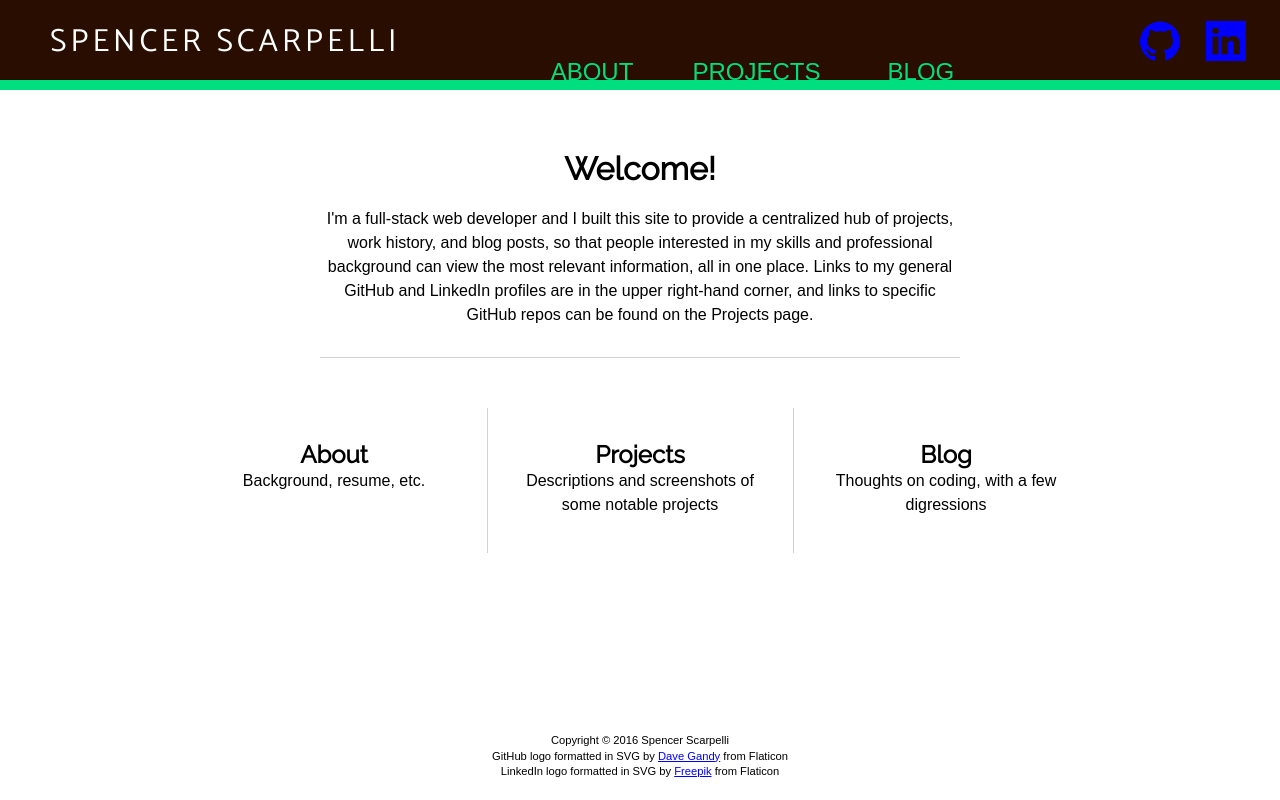
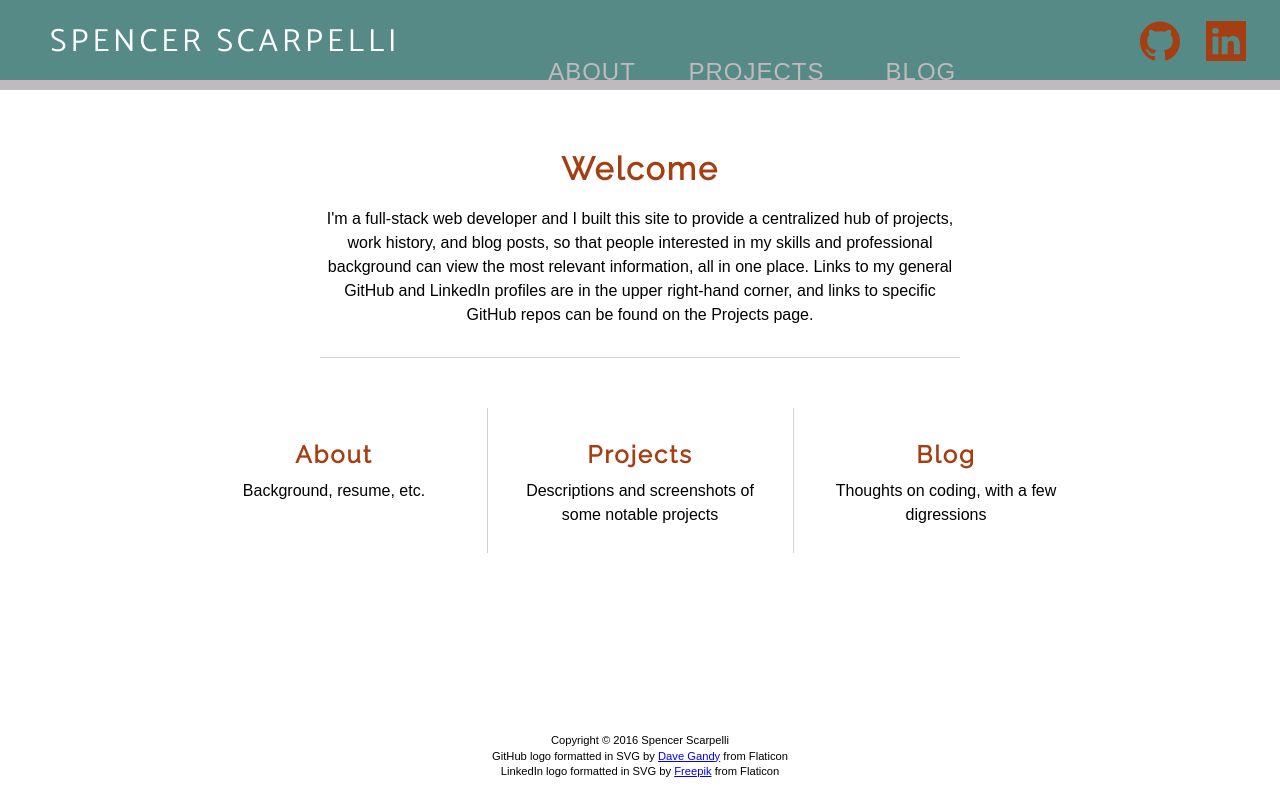
Before and after one commit to spencerscarpelli/spencer-scarpelli, an Angular app: page / in a window 1280 px wide. Built offline with nearby package versions, Linux system fonts and the light colour scheme.

Commit message:
add color palette

```diff
--- a/src/app/home/home.component.css
+++ b/src/app/home/home.component.css
@@ -6,6 +6,7 @@ h1 {
 
 h1, h2 {
   font-family: 'Raleway', sans-serif;
+  letter-spacing: 2px;
 }
 
 .intro-section {
@@ -34,6 +35,10 @@ h1, h2 {
   border-radius: 5px;
 }
 
+.app-topic > p {
+  padding-top: 10px;
+}
+
 .app-topic:hover {
   background-color: #FAFAFA;
   transition: background-color 0.1s ease;
--- a/src/app/home/home.component.html
+++ b/src/app/home/home.component.html
@@ -1,4 +1,4 @@
-<h1>Welcome!</h1>
+<h1 class="text2">Welcome</h1>
 <div class="intro-section">
   <p>
     I'm a full-stack web developer and I built this site to provide a centralized hub of projects, work history, and blog posts, so that people interested in my skills and professional background can view the most relevant information, all in one place. Links to my general GitHub and LinkedIn profiles are in the upper right-hand corner, and links to specific GitHub repos can be found on the Projects page.
@@ -7,7 +7,7 @@
 <section class="app-topic-section">
   <a *ngFor="let appTopic of appTopics" href="{{appTopic.name | lowercase}}">
     <div class="app-topic">
-      <h2>{{appTopic.name}}</h2>
+      <h2 class="text2">{{appTopic.name}}</h2>
       <p>{{appTopic.description}}</p>
     </div>
     <div *ngIf="appTopic != appTopics[appTopics.length - 1]" class="app-topic-border"></div>
--- a/src/index.html
+++ b/src/index.html
@@ -10,20 +10,20 @@
   <link rel="icon" type="image/x-icon" href="favicon.ico">
 </head>
 <body>
-  <section class="banner">
+  <section class="banner bg1">
     <div class="banner-name">
       <a class="name" href="#">SPENCER SCARPELLI</a>
     </div>
     <div class="banner-nav">
       <nav>
         <a href="about">
-          <div class="banner-nav-tab">ABOUT</div>
+          <div class="banner-nav-tab text3">ABOUT</div>
         </a>
         <a href="projects">
-          <div class="banner-nav-tab">PROJECTS</div>
+          <div class="banner-nav-tab text3">PROJECTS</div>
         </a>
         <a href="blog">
-          <div class="banner-nav-tab">BLOG</div>
+          <div class="banner-nav-tab text3">BLOG</div>
         </a>
       </nav>
     </div>
@@ -40,7 +40,7 @@
       </div>
     </div>
   </section>
-  <section class="sub-banner"></section>
+  <section class="sub-banner bg3"></section>
   <app-root></app-root>
   <footer>
     <p>Copyright © 2016 Spencer Scarpelli</p>
--- a/src/styles.css
+++ b/src/styles.css
@@ -17,9 +17,9 @@ h4 {
   margin: .5%;
 }
 
-.left-panel {
+/*.left-panel {
   background-color: green;
-}
+}*/
 
 .left-panel-tab:hover {
   cursor: pointer;
@@ -28,13 +28,13 @@ h4 {
 .banner {
   height: 80px;
   width: 100%;
-  background-color: #290E00;
+  /*background-color: #290E00;*/
 }
 
 .sub-banner {
   height: 10px;
   width: 100%;
-  background-color: #00DF7F;
+  /*background-color: #00DF7F;*/
 }
 
 .banner-name {
@@ -43,7 +43,7 @@ h4 {
   display: inline-block;
   color: white;
   font-size: 2rem;
-  letter-spacing: .25rem;
+  letter-spacing: 4px;
   line-height: 2.5;
   margin-left: 50px;
 }
@@ -62,15 +62,16 @@ h4 {
   height: 80px;
   width: 10rem;
   text-align: center;
+  letter-spacing: 1px;
   display: inline-block;
   font-size: 1.5rem;
-  color: #00DF7F;
+  /*color: #00DF7F;*/
   transition: background-color 0.1s ease;
   line-height: 6;
 }
 
 .banner-nav-tab:hover {
-  background-color: #3B1400;
+  background-color: #5A918D;
   transition: background-color 0.1s ease;
 }
 
@@ -105,3 +106,27 @@ footer {
 footer > p {
   line-height: 1.4;
 }
+
+.text1 {
+  color: #558A86;
+}
+
+.text2 {
+  color: #A63E14;
+}
+
+.text3 {
+  color: #BFBABE;
+}
+
+.bg1 {
+  background-color: #558A86;
+}
+
+.bg2 {
+  background-color: #A63E14;
+}
+
+.bg3 {
+  background-color: #BFBABE;
+}
```
Also changed, not shown: src/assets/svg/github-logo.svg, src/assets/svg/linkedin.svg.
